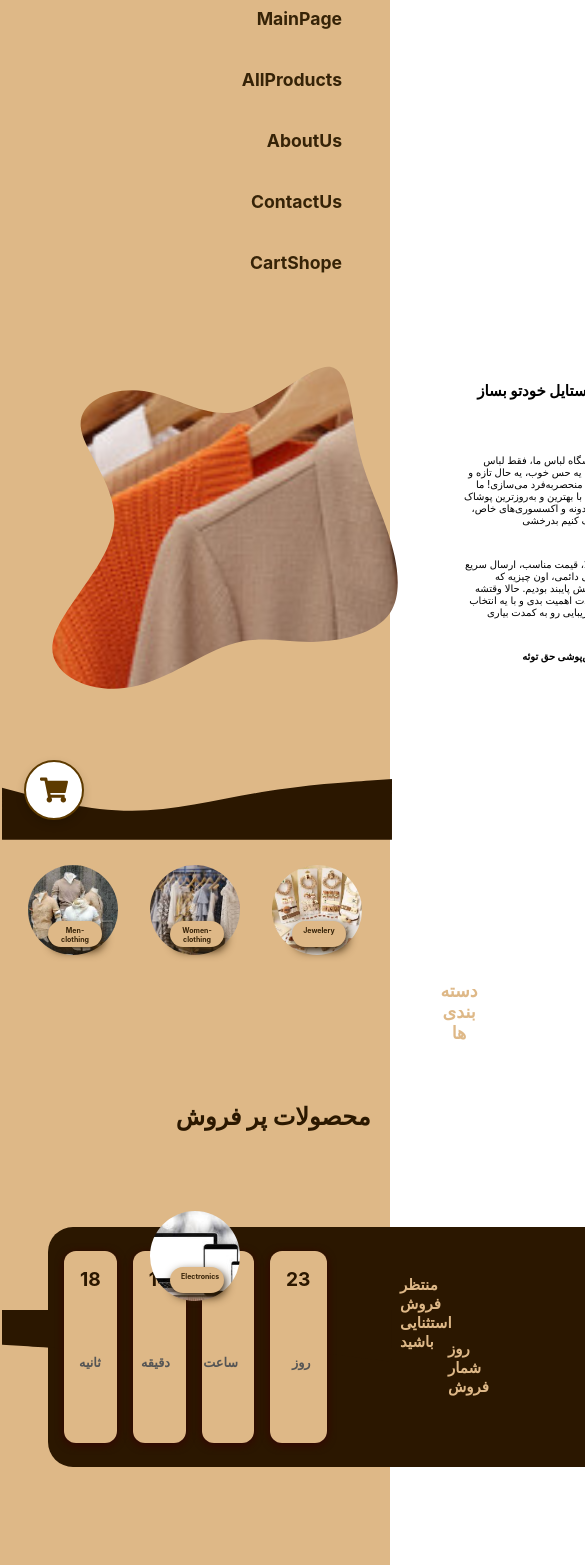
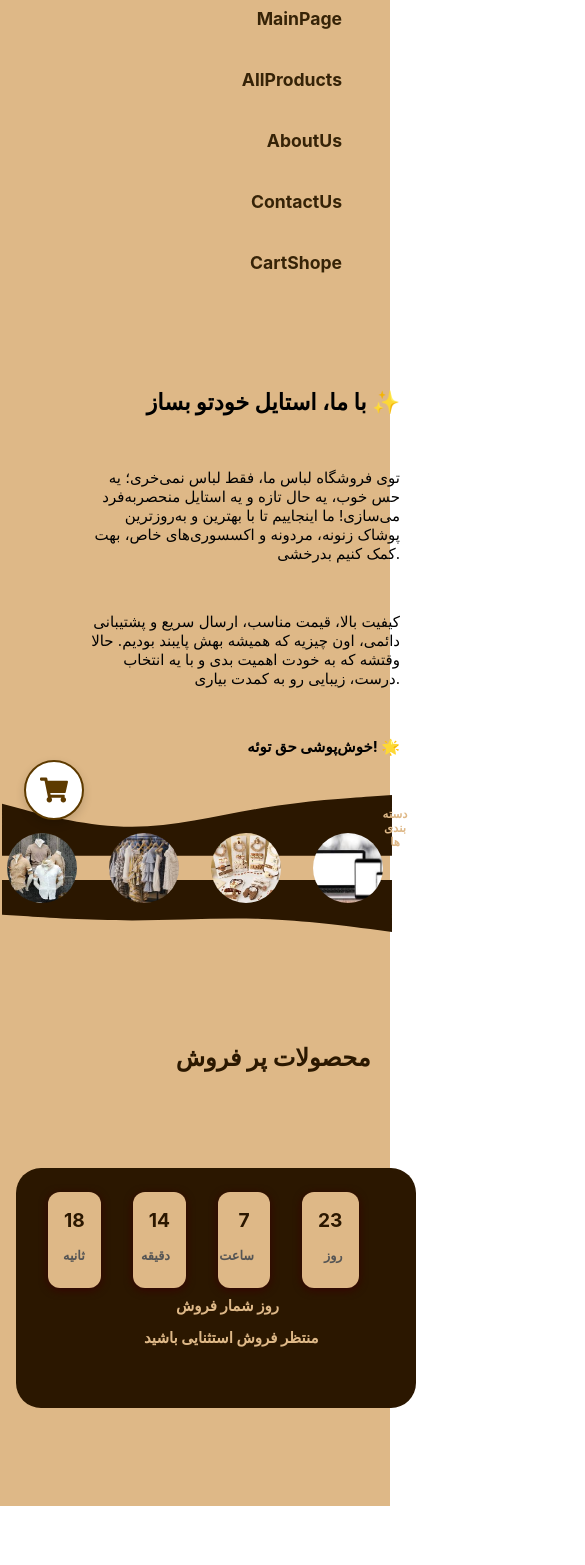
Before and after one commit to tara970/Quality-products-and-accessories-store, a React (Create React App) app: page /products in a window 390 px wide. Shown: the top 1565 px of the page, 585 px wide, since content can reach past the window. After the commit the page ends 1506 px from the top, so only its background shows below. Built offline with nearby package versions, Linux system fonts and the light colour scheme; no server answers; some icons are missing.

Commit message:
project responsive completed

```diff
--- a/src/style/bestsellerproduct.css
+++ b/src/style/bestsellerproduct.css
@@ -88,3 +88,9 @@
       margin-right: 2rem;
    }
 }
+
+@media(max-width: 450px){
+   .bsetproduct{
+    margin-top: -10rem;
+   }
+}
--- a/src/style/navigation.css
+++ b/src/style/navigation.css
@@ -157,3 +157,73 @@ color: burlywood;
     z-index: 0;
   }
 }
+
+@media(max-width: 450px){
+  .wave-container {
+    flex-direction: column;
+    align-items: center;
+    padding: 0;
+    margin-top: 32rem;
+    width: 100%;
+    position: absolute;
+  }
+
+  .daste {
+    position: absolute;
+    text-align: center;
+    margin-left: 25rem;
+    margin-bottom: 8rem;
+    margin-top: -5rem;
+    font-size: 10px;
+    z-index: 5;
+  }
+
+  .nav {
+    display: flex;
+    flex-wrap: wrap;
+    justify-content: center;
+    gap: 2rem;
+    margin-top: -12rem;
+    margin-bottom: 10rem;
+    position: relative;
+    z-index: 2; /* روی موج قرار بگیره */
+  }
+
+  .nav a {
+    display: flex;
+    flex-direction: column;
+    align-items: center;
+    text-align: center;
+    text-decoration: none;
+  }
+
+  .nav img {
+    width: 70px;
+    height: 70px;
+    border-radius: 50%;
+    object-fit: cover;
+    margin-top: 14rem;
+    transition: transform 0.3s ease;
+  }
+
+  .nav span {
+   display: none;
+  }
+
+  .top,
+  .bottom {
+    width: 100vw;
+    height: auto;
+    margin-top: -1rem;
+  }
+
+  .top {
+    top: -1rem;
+    z-index: 0;
+  }
+
+  .bottom {
+    bottom: 6rem;
+    z-index: 0;
+  }
+}
--- a/src/style/products.css
+++ b/src/style/products.css
@@ -158,3 +158,14 @@
         position: absolute;
     }
 }
+
+@media(max-width: 450px){
+   .image{
+     display: none;
+   }
+   .text{
+      margin-left: 3rem;
+      font-size: 15px;
+      width: 20rem;
+   }
+}
--- a/src/style/specialsale.css
+++ b/src/style/specialsale.css
@@ -106,3 +106,27 @@
     }
 
 }
+
+@media(max-width: 450px){
+    .special{
+      width: 400px;
+      margin-left: 1rem;
+    }
+    .countdown-item{
+      min-width: 20px;
+      height: 4rem;
+      margin-left: 1rem;
+    }
+    .countdown-item-label{
+       margin-top: 1rem;
+    }
+    .special h3{
+       margin-top: 10rem;
+       width: 13rem;
+       margin-left: 8rem;
+    }
+    .special p{
+       margin-left: 10rem;
+       margin-top: 8rem;
+    }
+}
```
